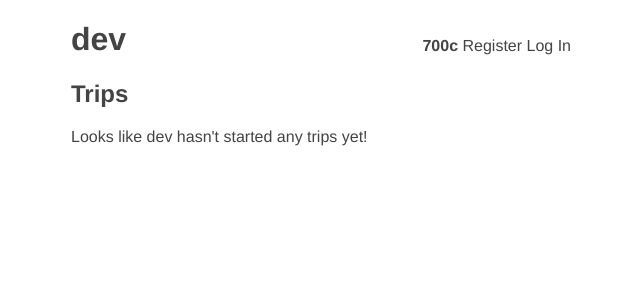
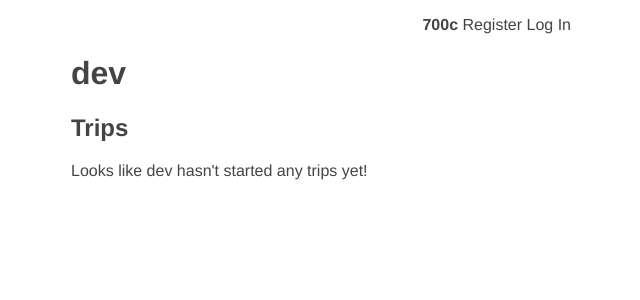
Before and after one commit to erik/sketches, a Flask app: page /user/1 in a window 1280 px wide. Shown: the top 300 px of the page, without its empty margins (319-959 px from the left). Run offline with Flask 2, Linux system fonts and the light colour scheme; data that the repository does not hold is empty.

Commit message:
Use text-align rather than float

```diff
--- a/projects/700c/web/static/style.css
+++ b/projects/700c/web/static/style.css
@@ -77,7 +77,7 @@ a:visited {
 }
 
 .header__nav {
-    float: right;
+    text-align: right;
 }
 
 .header__nav ul li {
```
